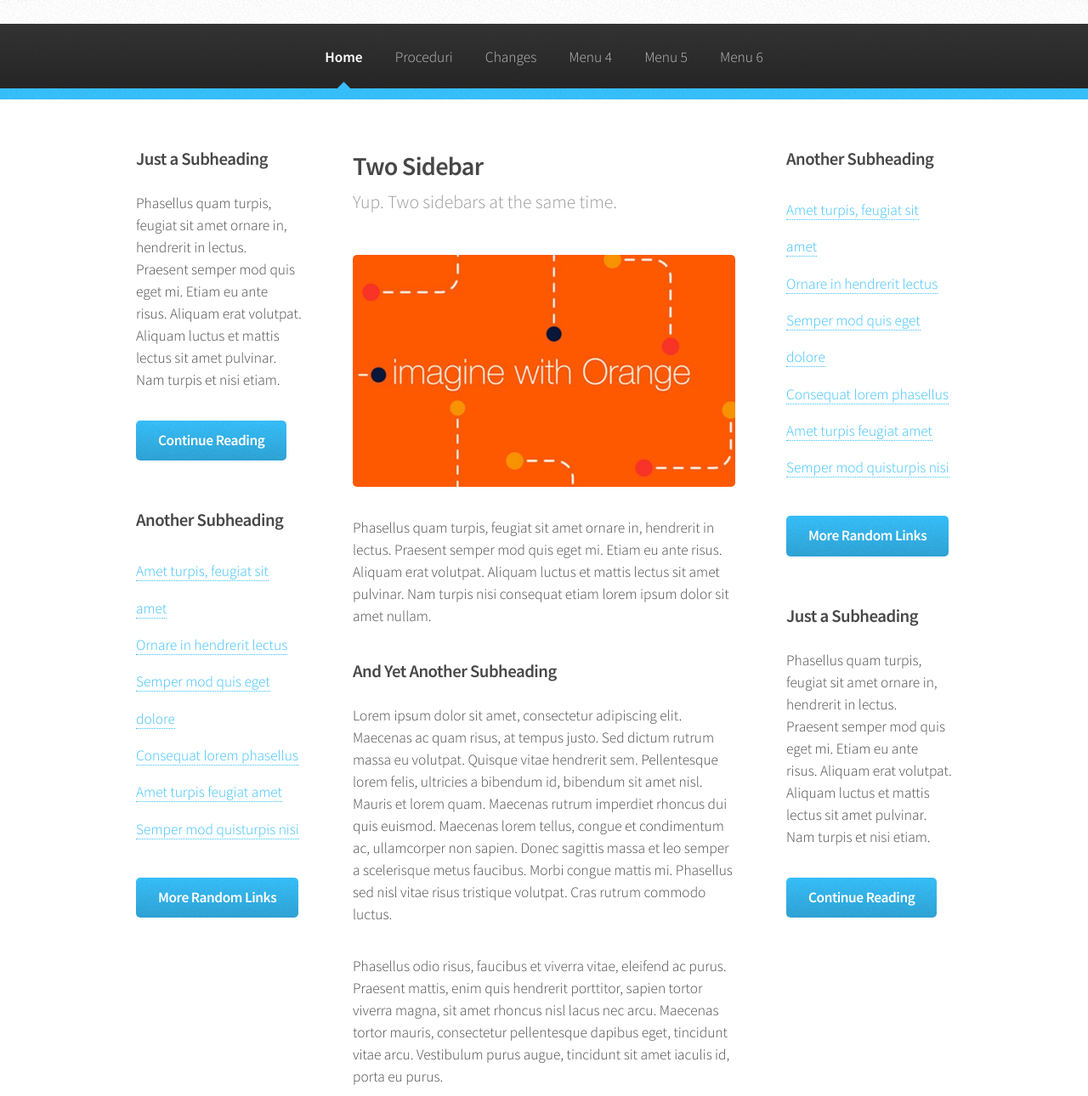
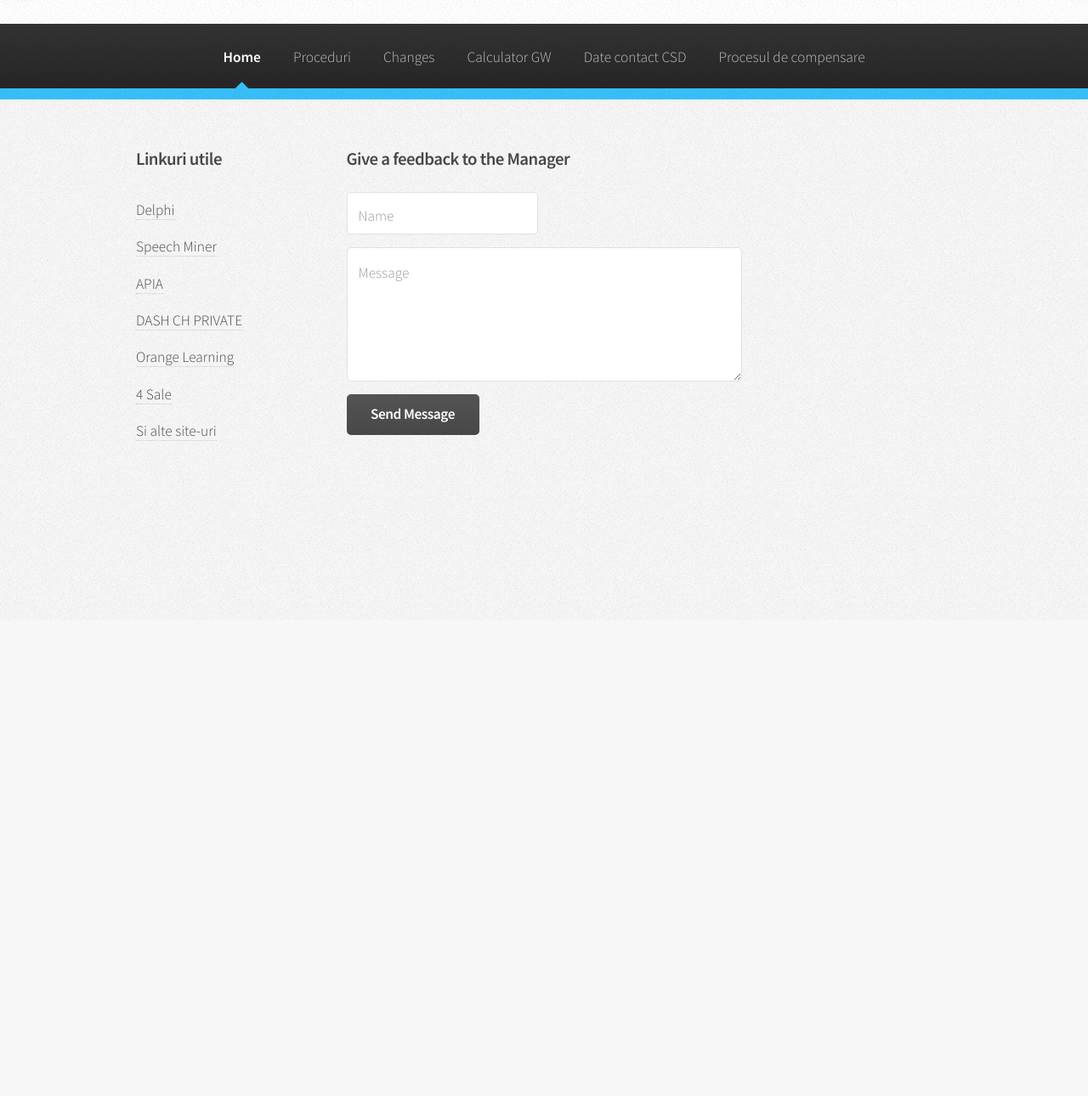
Before and after one commit to axinteiulian/TheBookOfPs, a plain HTML site: page two-sidebar.html in a window 1280 px wide. Shown: the part 70-1360 px from the top of the page at 85% size. After the commit the page ends 800 px from the top, so only its background shows below. Drawn offline with Linux system fonts and the light colour scheme.

Commit message:
2nd commit //added procedures.html in project

```diff
--- a/two-sidebar.html
+++ b/two-sidebar.html
@@ -1,12 +1,8 @@
 <!DOCTYPE HTML>
-<!--
-	Arcana by HTML5 UP
-	html5up.net | @n33co
-	Free for personal and commercial use under the CCA 3.0 license (html5up.net/license)
--->
+
 <html>
 	<head>
-		<title>Two Sidebar - Arcana by HTML5 UP</title>
+		<title>Date contact  CSD</title>
 		<meta http-equiv="content-type" content="text/html; charset=utf-8" />
 		<meta name="description" content="" />
 		<meta name="keywords" content="" />
@@ -55,120 +51,129 @@
 							</ul>
 						</li>
 						<li><a href="left-sidebar.html">Changes</a></li>
-						<li><a href="right-sidebar.html">Menu 4</a></li>
-						<li><a href="two-sidebar.html">Menu 5</a></li>
-						<li><a href="no-sidebar.html">Menu 6</a></li>
+						<li><a href="right-sidebar.html">Calculator GW</a></li>
+						<li><a href="two-sidebar.html">Date contact CSD</a></li>
+						<li><a href="no-sidebar.html">Procesul de compensare</a>
+							<ul>
+								<li><a href="#">Creditare/Debitare</a></li>
+								<li><a href="#">CHEL</a></li>
+								<li><a href="#">Good will</a></li>
+								<li><a href="#">Compensari Prepay</a></li>
+								<li><a href="#">Limitele de aprobare compensari</a></li>
+
+							</ul>
+
+						</li>
 					</ul>
 				</nav>
-
 
 			</div>
 
 		<!-- Main -->
-			<section class="wrapper style1">
-				<div class="container">
-					<div class="row 200%">
-						<div class="3u 12u(narrower)">
-							<div id="sidebar1">
+<!--			<section class="wrapper style1">-->
+<!--				<div class="container">-->
+<!--					<div class="row 200%">-->
+<!--						<div class="3u 12u(narrower)">-->
+<!--							<div id="sidebar1">-->
 
-								<!-- Sidebar 1 -->
+<!--								&lt;!&ndash; Sidebar 1 &ndash;&gt;-->
 
-									<section>
-										<h3>Just a Subheading</h3>
-										<p>Phasellus quam turpis, feugiat sit amet ornare in, hendrerit in lectus.
-										Praesent semper mod quis eget mi. Etiam eu ante risus. Aliquam erat volutpat.
-										Aliquam luctus et mattis lectus sit amet pulvinar. Nam turpis et nisi etiam.</p>
-										<footer>
-											<a href="#" class="button">Continue Reading</a>
-										</footer>
-									</section>
+<!--									<section>-->
+<!--										<h3>Just a Subheading</h3>-->
+<!--										<p>Phasellus quam turpis, feugiat sit amet ornare in, hendrerit in lectus.-->
+<!--										Praesent semper mod quis eget mi. Etiam eu ante risus. Aliquam erat volutpat.-->
+<!--										Aliquam luctus et mattis lectus sit amet pulvinar. Nam turpis et nisi etiam.</p>-->
+<!--										<footer>-->
+<!--											<a href="#" class="button">Continue Reading</a>-->
+<!--										</footer>-->
+<!--									</section>-->
 
-									<section>
-										<h3>Another Subheading</h3>
-										<ul class="links">
-											<li><a href="#">Amet turpis, feugiat sit amet</a></li>
-											<li><a href="#">Ornare in hendrerit lectus</a></li>
-											<li><a href="#">Semper mod quis eget dolore</a></li>
-											<li><a href="#">Consequat lorem phasellus</a></li>
-											<li><a href="#">Amet turpis feugiat amet</a></li>
-											<li><a href="#">Semper mod quisturpis nisi</a></li>
-										</ul>
-										<footer>
-											<a href="#" class="button">More Random Links</a>
-										</footer>
-									</section>
+<!--									<section>-->
+<!--										<h3>Another Subheading</h3>-->
+<!--										<ul class="links">-->
+<!--											<li><a href="#">Amet turpis, feugiat sit amet</a></li>-->
+<!--											<li><a href="#">Ornare in hendrerit lectus</a></li>-->
+<!--											<li><a href="#">Semper mod quis eget dolore</a></li>-->
+<!--											<li><a href="#">Consequat lorem phasellus</a></li>-->
+<!--											<li><a href="#">Amet turpis feugiat amet</a></li>-->
+<!--											<li><a href="#">Semper mod quisturpis nisi</a></li>-->
+<!--										</ul>-->
+<!--										<footer>-->
+<!--											<a href="#" class="button">More Random Links</a>-->
+<!--										</footer>-->
+<!--									</section>-->
 
-							</div>
-						</div>
-						<div class="6u 12u(narrower) important(narrower)">
-							<div id="content">
+<!--							</div>-->
+<!--						</div>-->
+<!--						<div class="6u 12u(narrower) important(narrower)">-->
+<!--							<div id="content">-->
 
-								<!-- Content -->
+<!--								&lt;!&ndash; Content &ndash;&gt;-->
 
-									<article>
-										<header>
-											<h2>Two Sidebar</h2>
-											<p>Yup. Two sidebars at the same time.</p>
-										</header>
+<!--									<article>-->
+<!--										<header>-->
+<!--											<h2>Two Sidebar</h2>-->
+<!--											<p>Yup. Two sidebars at the same time.</p>-->
+<!--										</header>-->
 
-										<span class="image featured"><img src="images/banner.jpg" alt="" /></span>
+<!--										<span class="image featured"><img src="images/banner.jpg" alt="" /></span>-->
 
-										<p>Phasellus quam turpis, feugiat sit amet ornare in, hendrerit in lectus.
-										Praesent semper mod quis eget mi. Etiam eu ante risus. Aliquam erat volutpat.
-										Aliquam luctus et mattis lectus sit amet pulvinar. Nam turpis nisi
-										consequat etiam lorem ipsum dolor sit amet nullam.</p>
+<!--										<p>Phasellus quam turpis, feugiat sit amet ornare in, hendrerit in lectus.-->
+<!--										Praesent semper mod quis eget mi. Etiam eu ante risus. Aliquam erat volutpat.-->
+<!--										Aliquam luctus et mattis lectus sit amet pulvinar. Nam turpis nisi-->
+<!--										consequat etiam lorem ipsum dolor sit amet nullam.</p>-->
 
-										<h3>And Yet Another Subheading</h3>
-										<p>Lorem ipsum dolor sit amet, consectetur adipiscing elit. Maecenas ac quam risus, at tempus
-										justo. Sed dictum rutrum massa eu volutpat. Quisque vitae hendrerit sem. Pellentesque lorem felis,
-										ultricies a bibendum id, bibendum sit amet nisl. Mauris et lorem quam. Maecenas rutrum imperdiet
-										rhoncus dui quis euismod. Maecenas lorem tellus, congue et condimentum ac, ullamcorper non sapien.
-										Donec sagittis massa et leo semper a scelerisque metus faucibus. Morbi congue mattis mi.
-										Phasellus sed nisl vitae risus tristique volutpat. Cras rutrum commodo luctus.</p>
+<!--										<h3>And Yet Another Subheading</h3>-->
+<!--										<p>Lorem ipsum dolor sit amet, consectetur adipiscing elit. Maecenas ac quam risus, at tempus-->
+<!--										justo. Sed dictum rutrum massa eu volutpat. Quisque vitae hendrerit sem. Pellentesque lorem felis,-->
+<!--										ultricies a bibendum id, bibendum sit amet nisl. Mauris et lorem quam. Maecenas rutrum imperdiet-->
+<!--										rhoncus dui quis euismod. Maecenas lorem tellus, congue et condimentum ac, ullamcorper non sapien.-->
+<!--										Donec sagittis massa et leo semper a scelerisque metus faucibus. Morbi congue mattis mi.-->
+<!--										Phasellus sed nisl vitae risus tristique volutpat. Cras rutrum commodo luctus.</p>-->
 
-										<p>Phasellus odio risus, faucibus et viverra vitae, eleifend ac purus. Praesent mattis, enim
-										quis hendrerit porttitor, sapien tortor viverra magna, sit amet rhoncus nisl lacus nec arcu.
-										Maecenas tortor mauris, consectetur pellentesque dapibus eget, tincidunt vitae arcu.
-										Vestibulum purus augue, tincidunt sit amet iaculis id, porta eu purus.</p>
-									</article>
+<!--										<p>Phasellus odio risus, faucibus et viverra vitae, eleifend ac purus. Praesent mattis, enim-->
+<!--										quis hendrerit porttitor, sapien tortor viverra magna, sit amet rhoncus nisl lacus nec arcu.-->
+<!--										Maecenas tortor mauris, consectetur pellentesque dapibus eget, tincidunt vitae arcu.-->
+<!--										Vestibulum purus augue, tincidunt sit amet iaculis id, porta eu purus.</p>-->
+<!--									</article>-->
 
-							</div>
-						</div>
-						<div class="3u 12u(narrower)">
-							<div id="sidebar2">
+<!--							</div>-->
+<!--						</div>-->
+<!--						<div class="3u 12u(narrower)">-->
+<!--							<div id="sidebar2">-->
 
-								<!-- Sidebar 2 -->
+<!--								&lt;!&ndash; Sidebar 2 &ndash;&gt;-->
 
-									<section>
-										<h3>Another Subheading</h3>
-										<ul class="links">
-											<li><a href="#">Amet turpis, feugiat sit amet</a></li>
-											<li><a href="#">Ornare in hendrerit lectus</a></li>
-											<li><a href="#">Semper mod quis eget dolore</a></li>
-											<li><a href="#">Consequat lorem phasellus</a></li>
-											<li><a href="#">Amet turpis feugiat amet</a></li>
-											<li><a href="#">Semper mod quisturpis nisi</a></li>
-										</ul>
-										<footer>
-											<a href="#" class="button">More Random Links</a>
-										</footer>
-									</section>
+<!--									<section>-->
+<!--										<h3>Another Subheading</h3>-->
+<!--										<ul class="links">-->
+<!--											<li><a href="#">Amet turpis, feugiat sit amet</a></li>-->
+<!--											<li><a href="#">Ornare in hendrerit lectus</a></li>-->
+<!--											<li><a href="#">Semper mod quis eget dolore</a></li>-->
+<!--											<li><a href="#">Consequat lorem phasellus</a></li>-->
+<!--											<li><a href="#">Amet turpis feugiat amet</a></li>-->
+<!--											<li><a href="#">Semper mod quisturpis nisi</a></li>-->
+<!--										</ul>-->
+<!--										<footer>-->
+<!--											<a href="#" class="button">More Random Links</a>-->
+<!--										</footer>-->
+<!--									</section>-->
 
-									<section>
-										<h3>Just a Subheading</h3>
-										<p>Phasellus quam turpis, feugiat sit amet ornare in, hendrerit in lectus.
-										Praesent semper mod quis eget mi. Etiam eu ante risus. Aliquam erat volutpat.
-										Aliquam luctus et mattis lectus sit amet pulvinar. Nam turpis et nisi etiam.</p>
-										<footer>
-											<a href="#" class="button">Continue Reading</a>
-										</footer>
-									</section>
+<!--									<section>-->
+<!--										<h3>Just a Subheading</h3>-->
+<!--										<p>Phasellus quam turpis, feugiat sit amet ornare in, hendrerit in lectus.-->
+<!--										Praesent semper mod quis eget mi. Etiam eu ante risus. Aliquam erat volutpat.-->
+<!--										Aliquam luctus et mattis lectus sit amet pulvinar. Nam turpis et nisi etiam.</p>-->
+<!--										<footer>-->
+<!--											<a href="#" class="button">Continue Reading</a>-->
+<!--										</footer>-->
+<!--									</section>-->
 
-							</div>
-						</div>
-					</div>
-				</div>
-			</section>
+<!--							</div>-->
+<!--						</div>-->
+<!--					</div>-->
+<!--				</div>-->
+<!--			</section>-->
 
 		<!-- Footer -->
 		<div id="footer">
```
Also changed, not shown: index.html (+17 -7 lines), left-sidebar.html (+13 -4 lines), no-sidebar.html (+37 -31 lines), procedures.html (added, +181 -0 lines), right-sidebar.html (+13 -4 lines), images/anulno.png (added), images/deleteBc.png (added), images/equalize_to_billing_to_date.png (added), images/table.png (added).
